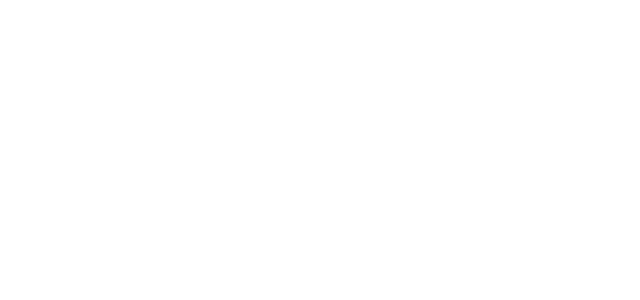
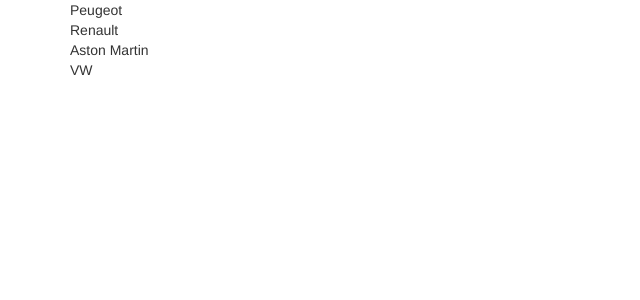
Before and after one commit to Hbuisser/ReactGarage-LeWagon, a React app: page / in a window 1280 px wide. Shown: the top 300 px of the page, without its empty margins (0-640 px from the left). Built offline with nearby package versions, Linux system fonts and the light colour scheme; no server answers.

Commit message:
fetch et config ok

```diff
--- a/package.json
+++ b/package.json
@@ -13,7 +13,7 @@
     "eslint-plugin-import": "^2.7.0",
     "eslint-plugin-jsx-a11y": "^5.1.1",
     "eslint-plugin-react": "^7.3.0",
-    "node-sass": "^4.11.0",
+    "node-sass": "^4.14.1",
     "sass-loader": "^6.0.6",
     "style-loader": "^0.18.2",
     "webpack": "^3.5.6",
--- a/src/actions/index.js
+++ b/src/actions/index.js
@@ -1 +1,12 @@
-// TODO: add and export your own actions
+export const FETCH_AUTOS = 'FETCH_AUTOS';
+
+export function fetchAutos(garage) {
+  const ROOT_URL = `https://wagon-garage-api.herokuapp.com/${garage}/cars`;
+  //const API_KEY = 'WAGON-BLOG';
+  const promise = fetch(`${ROOT_URL}`)
+    .then(response => response.json());
+  return {
+    type: FETCH_AUTOS,
+    payload: promise
+  }
+}
--- /dev/null
+++ b/src/cars.js
@@ -0,0 +1,8 @@
+const cars = [
+  { id: 1, brand: 'Peugeot', model: '106', owner: 'John', plate: 'WOB-ED-42' },
+  { id: 2, brand: 'Renault', model: 'Scenic', owner: 'Paul', plate: 'AAA-12-BC' },
+  { id: 3, brand: 'Aston Martin', model: 'DB Mark III', owner: 'James', plate: '418-ED-94' },
+  { id: 4, brand: 'VW', model: 'Beetle', owner: 'George', plate: '1234-XD-75' }
+]
+
+export default cars;
--- /dev/null
+++ b/src/components/car.jsx
@@ -0,0 +1,13 @@
+import React, { Component } from 'react';
+
+class Car extends Component {
+  render() {
+    return (
+      <div>
+        {this.props.car.brand}
+      </div>
+    )
+  }
+}
+
+export default Car;
--- /dev/null
+++ b/src/containers/autos_index.jsx
@@ -0,0 +1,38 @@
+import React, { Component } from 'react';
+import Car from '../components/car';
+import cars from '../cars';
+import { fetchAutos } from '../actions';
+import { connect } from 'react-redux';
+import { bindActionCreators } from 'redux';
+
+
+class AutosIndex extends Component {
+  componentWillMount() {
+    this.props.fetchAutos(this.props.garage);
+  }
+
+  render() {
+    return (
+      <div>
+        {
+          cars.map((car) => {
+            return <Car car={car} key={car.id}/>
+          })
+        }
+      </div>
+    )
+  }
+}
+
+function DispatchToProps(dispatch) {
+  return bindActionCreators(
+    { fetchAutos },
+    dispatch
+  );
+}
+
+function mapStateToProps(state) {
+ return { garage: state.garage };
+}
+
+export default connect(mapStateToProps, DispatchToProps)(AutosIndex);
--- a/src/index.jsx
+++ b/src/index.jsx
@@ -7,20 +7,41 @@
 import { BrowserRouter as Router, Route, Switch } from 'react-router-dom';
 import { createHistory as history } from 'history';
 
+// importing css
 import '../assets/stylesheets/application.scss';
 
+import AutosIndex from './containers/autos_index';
+import carsReducer from './reducers/cars_reducer';
+
+// importing form
+//import { reducer as formReducer } from 'redux-form';
+
+//const garageName = prompt("What is your garage?") || `garage${Math.floor(10 + (Math.random() * 90))}`;
+const garageName = 'GarageGustin';
+const identityReducer = (state = null) => state;
+
+
+const initialState = {
+  garage: garageName,
+  cars: []
+};
+
 const reducers = combineReducers({
-  // key: reducer
+  garage: identityReducer,
+  cars: carsReducer
 });
+
+const store = createStore(reducers, initialState, middlewares);
+
 
 const middlewares = applyMiddleware(reduxPromise, logger);
 
 // render an instance of the component in the DOM
 ReactDOM.render(
-  <Provider store={createStore(reducers, {}, middlewares)}>
+  <Provider store={store}>
     <Router history={history}>
       <Switch>
-        TODO
+        <Route path="/" exact component={AutosIndex} />
       </Switch>
     </Router>
   </Provider>,
--- /dev/null
+++ b/src/reducers/cars_reducer.js
@@ -0,0 +1,10 @@
+import { CAR_CREATED } from '../actions';
+
+export default function(state = [], action) {
+  switch(action.type) {
+    case CAR_CREATED:
+      return action.payload;
+    default:
+      return state;
+  }
+}
```
Also changed, not shown: 2 other files (tests, documents, lock files or other folders).
